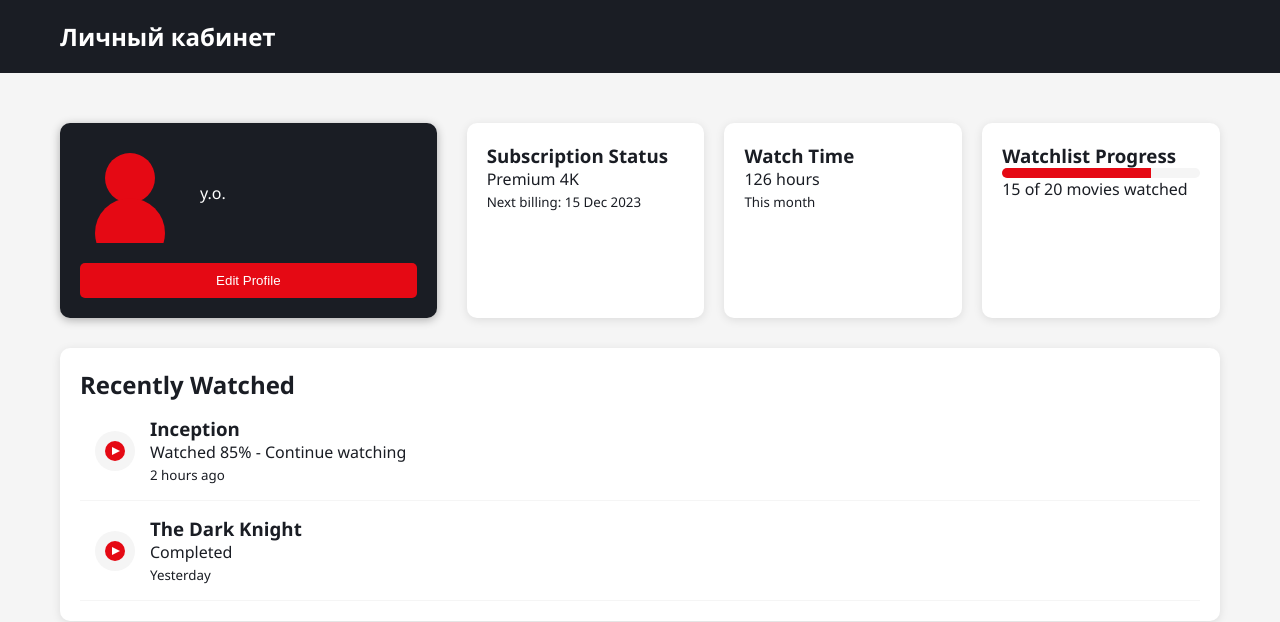
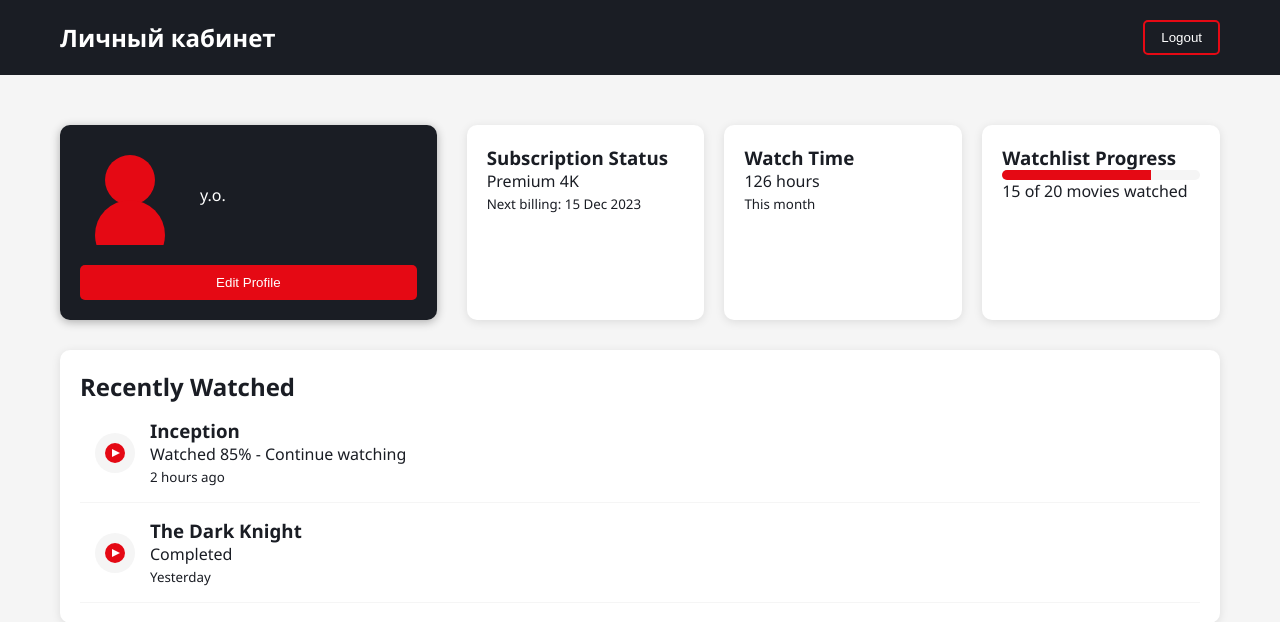
Before and after one commit to khanboglai/Online-cinema, a FastAPI app: template templates/lk.html in a window 1280 px wide. Shown: the top 622 px of the page. Run offline with FastAPI, Linux system fonts and the light colour scheme; the template is opened without the code that fills it, so the values that code supplies are empty; parts of the project's set-up code (start-up, migrations or seed data) failed here and were passed over.

Commit message:
Добавил кнопку logout

```diff
--- a/static/css/lk.css
+++ b/static/css/lk.css
@@ -28,6 +28,26 @@ body {
   color: white;
   padding: 0px 0;
   margin-bottom: 30px;
+}
+
+.header .container {
+  display: flex;
+  justify-content: space-between;
+  align-items: center;
+}
+
+.logout-btn {
+  padding: 8px 16px;
+  background: transparent;
+  border: 2px solid var(--secondary);
+  color: white;
+  border-radius: 5px;
+  cursor: pointer;
+  transition: all 0.3s ease;
+}
+
+.logout-btn:hover {
+  background: var(--secondary);
 }
 
 .profile-section {
--- a/static/js/script.js
+++ b/static/js/script.js
@@ -3,7 +3,11 @@ function editProfile() {
 }
 
 function goLK() {
-  window.location.replace('lk/');
+  window.location.replace('/lk');
+}
+
+function logout() {
+  window.location.replace('/logout')
 }
 
 document.addEventListener('DOMContentLoaded', () => {
--- a/templates/lk.html
+++ b/templates/lk.html
@@ -11,6 +11,7 @@
   <header class="header">
     <div class="container">
       <h2>Личный кабинет</h2>
+      <button class="logout-btn" onclick="logout()">Logout</button>
     </div>
   </header>
 
```
